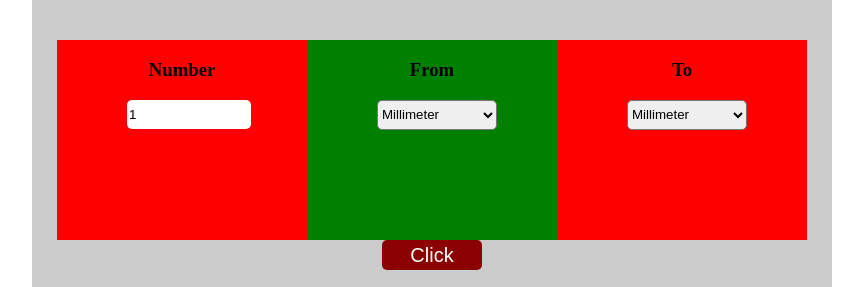
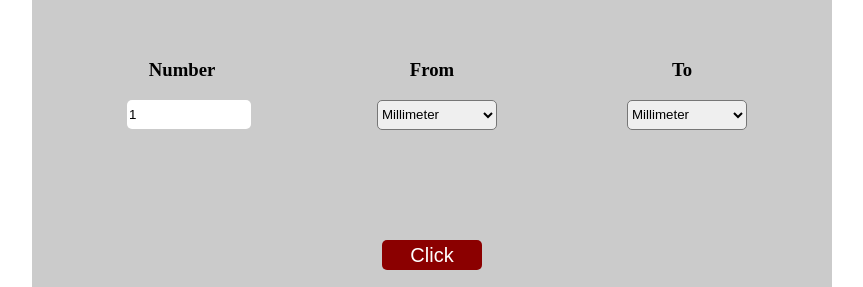
Before and after one commit to Valentina-2608/Unit_length_converter, a plain HTML site: page index.html in a window 1280 px wide. Shown: the part 81-368 px from the top of the page, without its empty margins (208-1071 px from the left). Drawn offline with Linux system fonts and the light colour scheme.

Commit message:
Delete background-color from element1, element2, element3

```diff
--- a/css/style.css
+++ b/css/style.css
@@ -23,7 +23,6 @@ top:100px;
 .element1{width:250px;
 height:200px;
 float:left;
-background-color:red;
 margin-left:25px;}
 
 
@@ -31,7 +30,6 @@ margin-left:25px;}
 width:250px;
 height:200px;
 float:left;
-background-color:green;
 }
 
 h3{color:black;
@@ -42,7 +40,6 @@ text-align:center;}
 width:250px;
 height:200px;
 float:left;
-background-color:red;
 }
 
 #number{width:120px;
```
